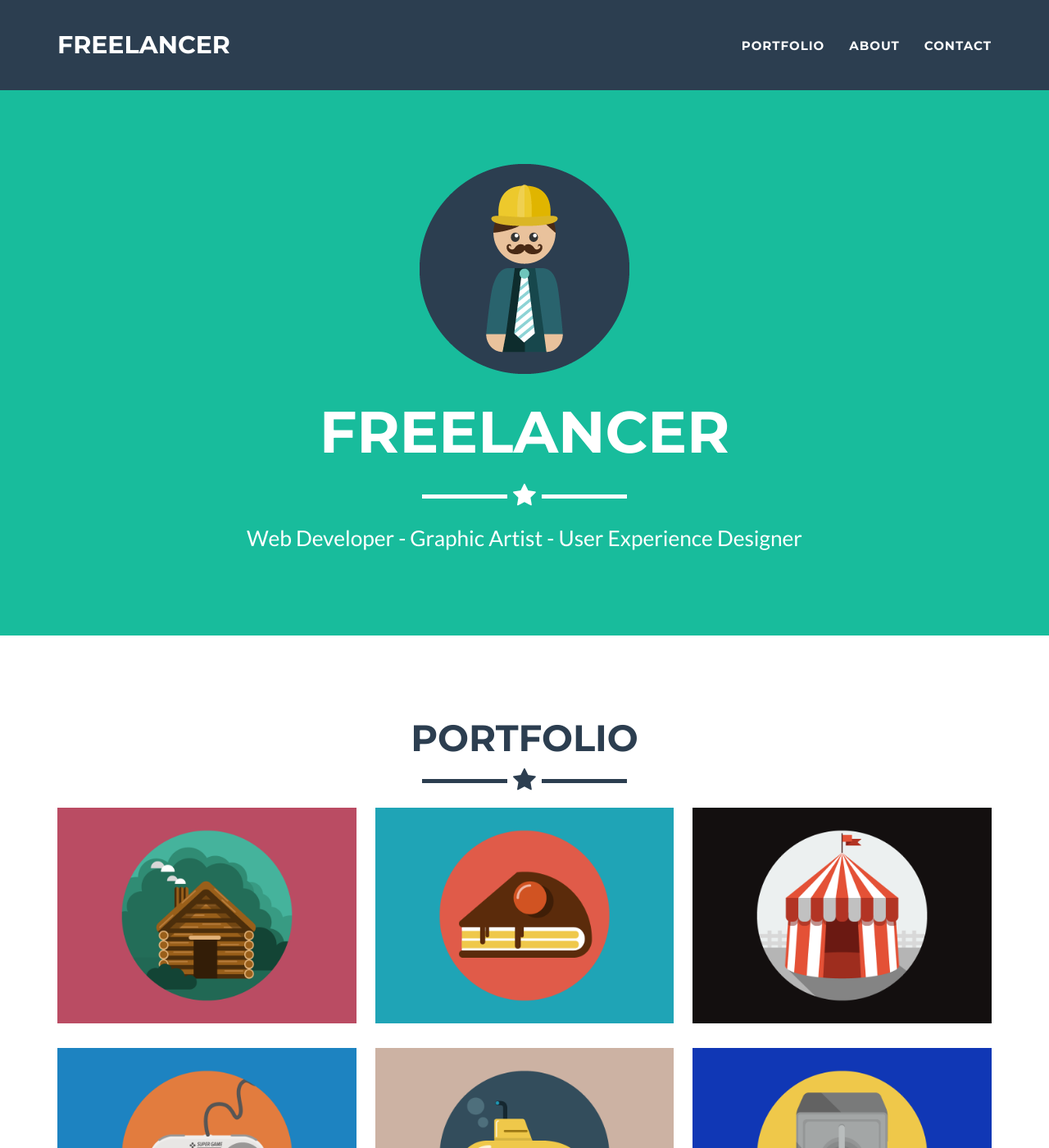
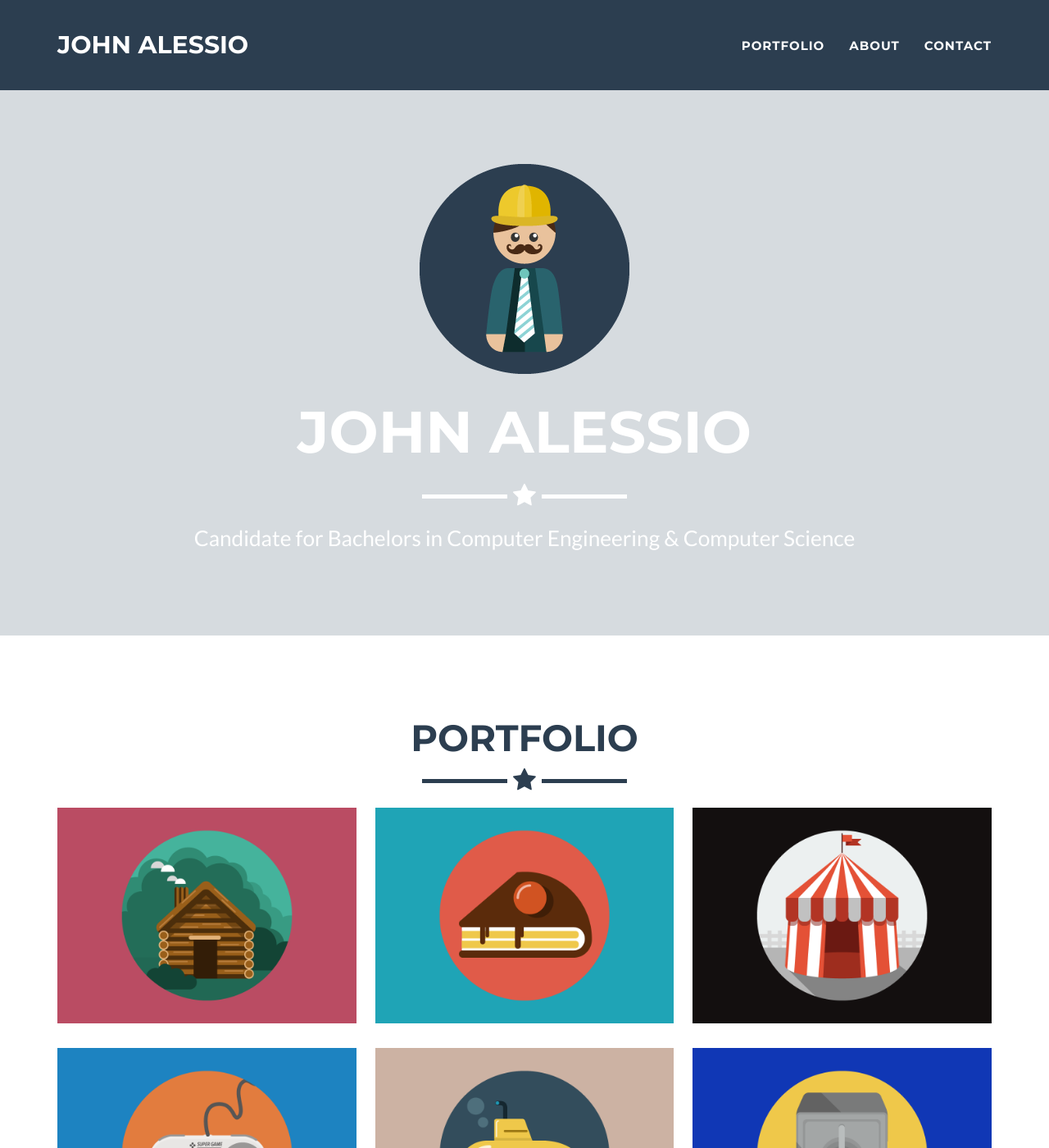
Before and after one commit to jalessio10/jalessio10.github.io, a Jekyll site: the page built from _posts/2014-07-18-project-1.markdown, in a window 1280 px wide and 1400 px high. Shown: the whole window at 82% size. Built offline with Jekyll 4.4.1, drawn with Linux system fonts in a browser that asks for light colours; part of the change alters nothing that is shown; some of the changed text lies outside the part shown.

Commit message:
updated config

```diff
--- a/_config.yml
+++ b/_config.yml
@@ -1,11 +1,11 @@
 # Site settings
-title: Freelancer
-email: your-email@domain.com
-url: https://github.com/jeromelachaud/freelancer-theme
-description: "Write an awesome description for your new site here. You can edit this line in _config.yml. It will appear in your document head meta (for Google search results) and in your feed.xml site description."
-keywords: "your keywords, separated by commas"
-skills: "Web Developer - Graphic Artist - User Experience Designer"
-meta_author: LastName FirstName
+title: John Alessio
+email: alessiojohn10@gmail.com
+url: https://jalessio10.github.io/
+description: "Welcome to my engineering portfolio! I am a Northeastern student studying computer engineering and computer science with an interest in aerospace and embedded devices. Visit for a close look at my professional, academic, and personal projects."
+keywords: "john, alessio, portfolio, engineer, computer, science, electric, electronic, PCB, software, developer"
+skills: "Candidate for Bachelors in Computer Engineering & Computer Science"
+meta_author: Alessio John
 
 # Google webmaster tools
 google_verify:
@@ -25,10 +25,10 @@ disqus_shortname: myshortname
 
 # Color settings (hex-codes without the leading hash-tag)
 color:
-  primary: 18bc9c #80B3FF
-  primary-rgb: "24,288,156" #"128,179,255"
-  secondary: 2c3e50 #FD6E8A
-  secondary-dark: 233140 #A2122F
+  primary: D6DBDF
+  primary-rgb: "214,219,223"
+  secondary: 2c3e50
+  secondary-dark: 233140
 
 # Footer settings
 footer:
@@ -39,21 +39,17 @@ footer:
 
 # Social networks usernames (many more available: google-plus, flickr, dribbble, pinterest, instagram, tumblr, linkedin, etc.)
 social:
-  - title: twitter
-    url: http://twitter.com/jekyllrb
-  - title: facebook
-    url:
-  - title: stack-overflow
-    url: http://stackoverflow.com/questions/tagged/jekyll
-  - title: bitbucket
-    url: http://bitbucket.org/jekyll
+  - title: linkedin
+    url: https://www.linkedin.com/in/john-alessio-08322817a/
   - title: github
-    url: http://github.com/jekyll
+    url: https://github.com/jalessio10
+  - title: gitlab
+    url: https://gitlab.com/John.alessio
 
 # Postal address (add as many lines as necessary)
 address:
-  - line: 3481 Melrose Place
-  - line: Beverly Hills, CA 90210
+  - line:
+  - line:
 
 # Credits content
 credits: 'Freelancer is a free to use, open source Bootstrap theme created by <a href="http://startbootstrap.com">Start Bootstrap</a>.'
```
